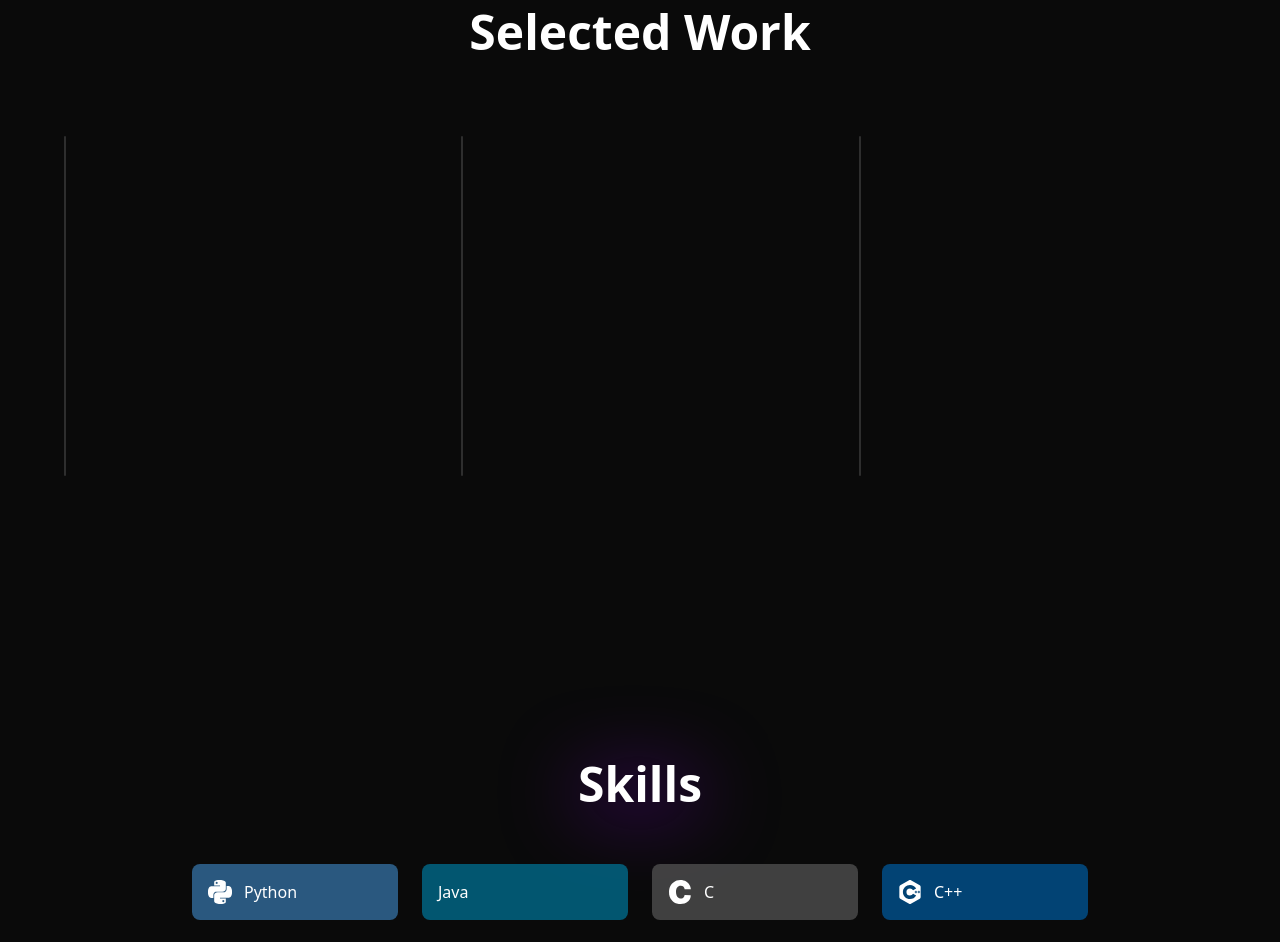
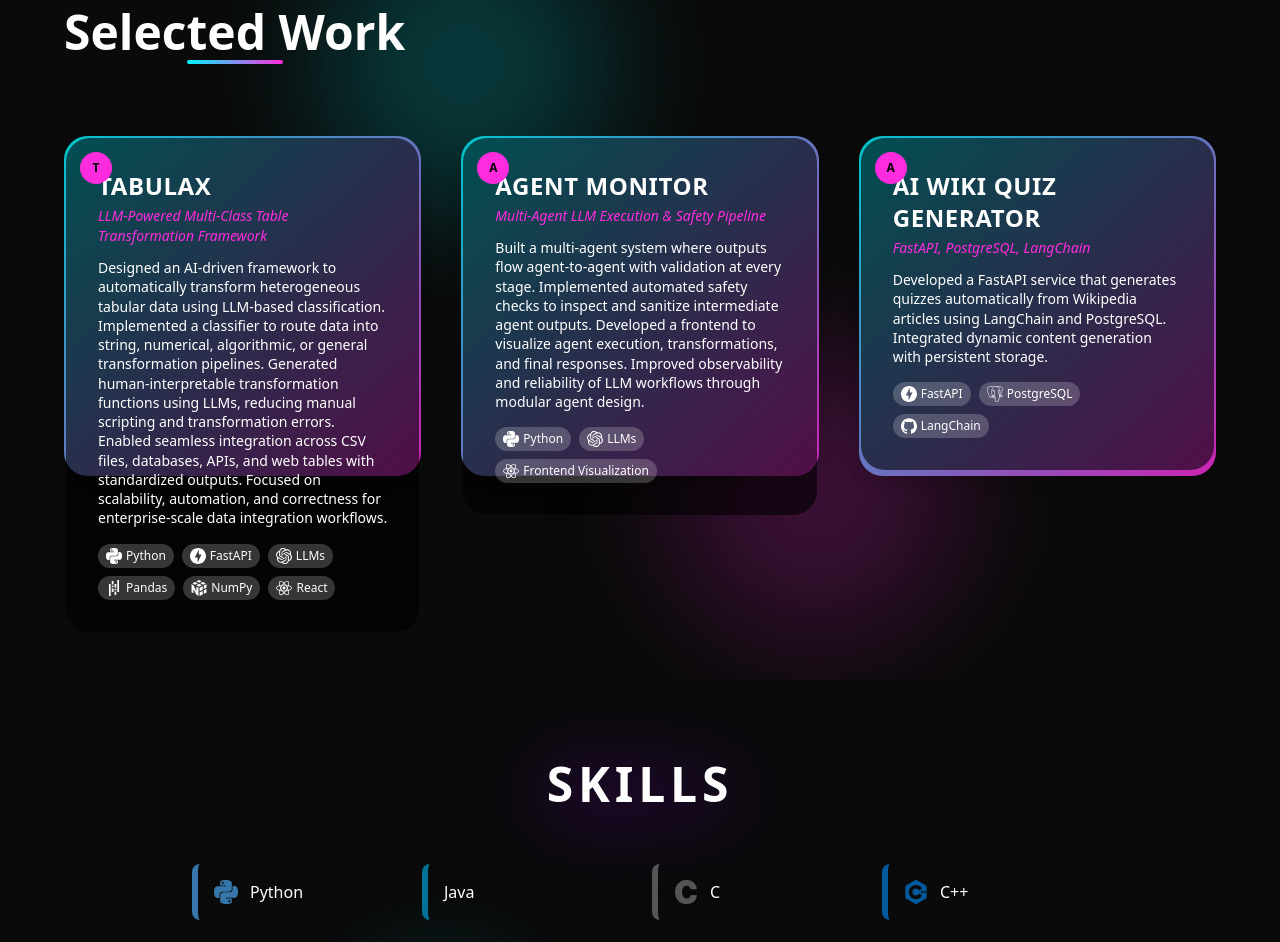
Before and after one commit to KumaraswamyBakkashetti/portfolio-frontend, a React (Vite) app: page / in a window 1280 px wide. Shown: the part 920-1862 px from the top of the page. Built offline with nearby package versions, Linux system fonts and the light colour scheme.

Commit message:
updates skills and projects

```diff
--- a/src/components/ProjectCard.jsx
+++ b/src/components/ProjectCard.jsx
@@ -26,23 +26,24 @@ const ProjectCard = ({ title, subtitle, desc, tech, url }) => {
   const content = (
     <motion.div
       whileHover="hover"
-      className="relative h-[340px] rounded-3xl overflow-hidden bg-white/5 border border-white/10 shadow-lg"
+      className="relative h-[340px] rounded-3xl p-[2px] bg-gradient-to-br from-neon to-neonPink shadow-lg group hover:shadow-2xl hover:scale-105 transition-transform"
     >
-      {/* animated gradient glow */}
-      <motion.div
-        variants={{ hover: { scale: 1.05, rotate: 1 } }}
-        transition={{ duration: 0.6, ease: "easeOut" }}
-        className="absolute inset-0 bg-gradient-to-br from-neon/40 to-neonPink/20 opacity-60"
-      />
+      {/* inner black container */}
+      <div className="absolute inset-0 bg-black/20 rounded-3xl" />
+
+      {/* badge with initial */}
+      <div className="absolute top-4 left-4 w-8 h-8 bg-neonPink text-black rounded-full flex items-center justify-center text-xs font-bold z-20">
+        {title && title.charAt(0)}
+      </div>
 
       <motion.div
-        className="absolute inset-0 flex flex-col justify-end p-8 bg-black/30"
+        className="relative z-10 absolute inset-0 flex flex-col justify-end p-8 bg-black/60 rounded-3xl"
       >
-        <h3 className="text-2xl font-bold mb-1">{title}</h3>
+        <h3 className="text-2xl font-bold mb-1 text-white uppercase tracking-wide">{title}</h3>
         {subtitle && (
           <p className="text-sm text-neonPink italic mb-3">{subtitle}</p>
         )}
-        <p className="text-muted text-sm mb-4 leading-snug">{desc}</p>
+        <p className="text-white text-sm mb-4 leading-snug">{desc}</p>
         {tech && tech.length > 0 && (
           <div className="flex flex-wrap gap-2">
             {tech.map((t, i) => {
@@ -50,9 +51,9 @@ const ProjectCard = ({ title, subtitle, desc, tech, url }) => {
               return (
                 <div
                   key={i}
-                  className="flex items-center gap-1 px-2 py-1 bg-white/10 rounded-full text-xs"
+                  className="flex items-center gap-1 px-2 py-1 bg-white/20 rounded-full text-xs text-white"
                 >
-                  <Icon className="w-4 h-4" />
+                  <Icon className="w-4 h-4 text-white" />
                   <span>{t}</span>
                 </div>
               );
--- a/src/sections/Projects.jsx
+++ b/src/sections/Projects.jsx
@@ -1,4 +1,3 @@
-import Reveal from "./Reveal";
 import ProjectCard from "../components/ProjectCard";
 import VideoBackground from "../components/VideoBackground";
 import Magnetic from "../components/Magnetic";
@@ -12,19 +11,22 @@ const Projects = () => {
       id="projects"
       className="relative min-h-screen px-6 py-32 overflow-hidden"
     >
+      {/* decorative blurred blobs */}
+      <div className="absolute inset-0 -z-10">
+        <div className="absolute top-10 left-1/4 w-72 h-72 bg-neon/20 rounded-full blur-3xl" />
+        <div className="absolute bottom-10 right-1/4 w-72 h-72 bg-neonPink/20 rounded-full blur-3xl" />
+      </div>
       <VideoBackground src="/videos/projects.mp4" />
 
       <div className="max-w-6xl mx-auto">
-        <Reveal>
-          <h2 className="text-4xl md:text-5xl font-bold mb-20 text-center">
+        <h2 className="text-4xl md:text-5xl font-bold mb-20 text-center relative inline-block">
             Selected Work
+            <span className="absolute left-1/2 bottom-[-8px] w-24 h-1 bg-gradient-to-r from-neon to-neonPink -translate-x-1/2 rounded-full"></span>
         </h2>
-        </Reveal>
 
         <div className="grid md:grid-cols-3 gap-10">
           {PROJECTS.map((p, i) => (
-            <Reveal key={p.id || i}>
-              <Magnetic>
+            <Magnetic key={p.id || i}>
               <ProjectCard
                 title={p.title}
                 subtitle={p.subtitle}
@@ -33,7 +35,6 @@ const Projects = () => {
                 url={p.url}
               />
             </Magnetic>
-            </Reveal>
           ))}
         </div>
       </div>
--- a/src/sections/Skills.jsx
+++ b/src/sections/Skills.jsx
@@ -57,7 +57,6 @@ const ALL_SKILLS = [
 ];
 
 
-import Reveal from "./Reveal";
 
 const Skills = () => {
   // static presentation of skills as bars
@@ -74,28 +73,37 @@ const Skills = () => {
           text-4xl md:text-5xl font-bold
           text-white
           drop-shadow-[0_8px_40px_rgba(120,0,200,1)]
+          uppercase tracking-widest
         "
       >
         Skills
       </h2>
 
       {/* STATIC BARS GRID */}
-      <Reveal>
+      {/* glow circles */}
+      <div className="absolute inset-0 -z-10">
+        <div className="absolute top-1/3 left-1/4 w-60 h-60 bg-neon/10 rounded-full blur-2xl" />
+        <div className="absolute bottom-1/4 right-1/3 w-56 h-56 bg-neonPink/10 rounded-full blur-2xl" />
+      </div>
       <div className="relative z-10 w-full max-w-4xl mt-32 grid grid-cols-2 sm:grid-cols-3 md:grid-cols-4 gap-6">
         {ALL_SKILLS.map(skill => (
           <div
             key={skill.label}
-              className="flex items-center gap-3 p-4 rounded-lg transition-transform hover:scale-105"
-              style={{ backgroundColor: skill.color + "bb" }}
+            className="flex items-center gap-3 p-4 rounded-lg shadow-inner transition-all duration-300 hover:scale-105 hover:bg-white/30"
+            style={{ borderLeft: `6px solid ${skill.color}` }}
           >
-              {skill.Icon && <skill.Icon className="w-6 h-6 text-white" />}
+            {skill.Icon && (
+              <skill.Icon
+                className="w-6 h-6 hover:animate-pulse"
+                style={{ color: skill.color }}
+              />
+            )}
             <span className="text-white font-medium">
               {skill.label}
             </span>
           </div>
         ))}
       </div>
-      </Reveal>
     </section>
   );
 };
```
Lines whose indentation alone changed are shown as unchanged.
